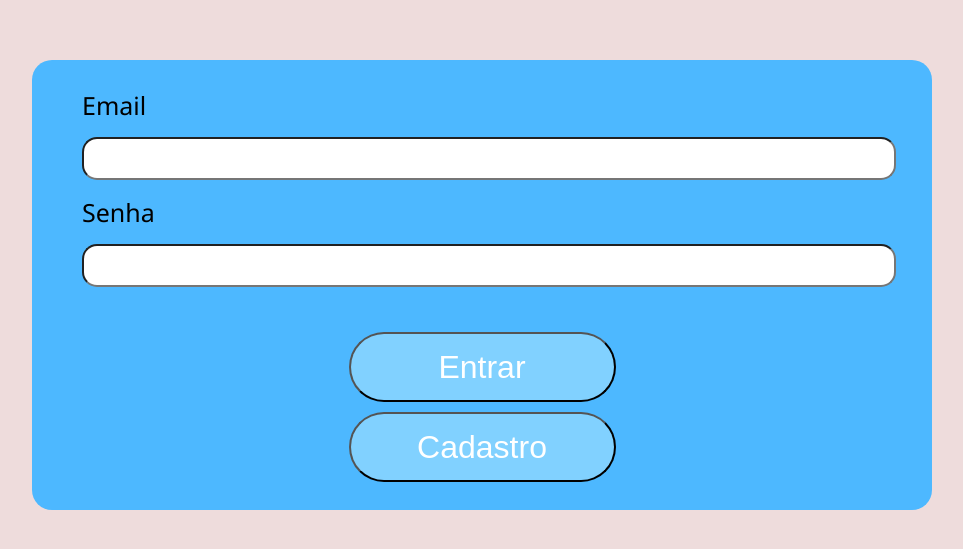
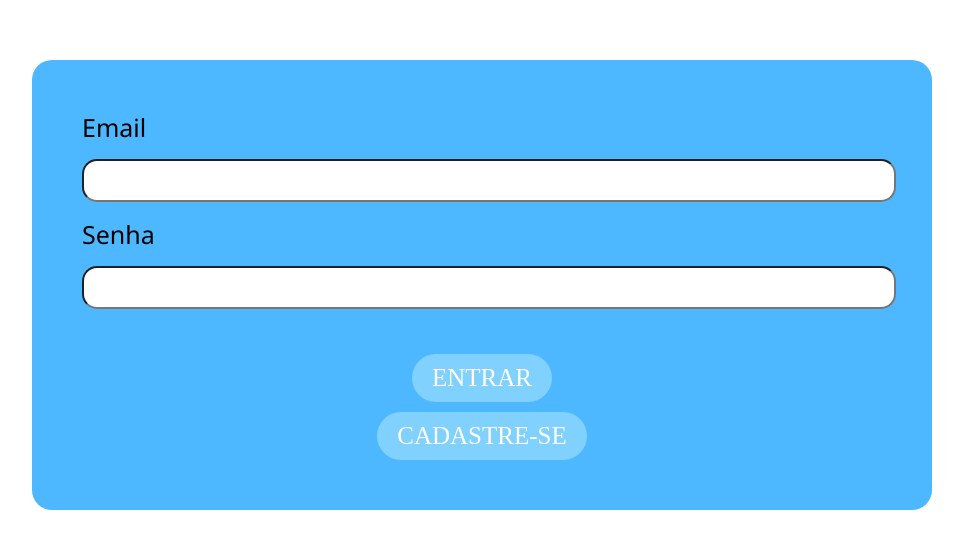
Before and after one commit to PAS16/sistema-chamado, a plain HTML site: page login.html in a window 1280 px wide. Shown: the part 115-664 px from the top of the page, without its empty margins (158-1121 px from the left). Drawn offline with Linux system fonts and the light colour scheme.

Commit message:
atualização

```diff
--- a/css/cadastro.css
+++ b/css/cadastro.css
@@ -7,7 +7,7 @@
 .container{
     display: flex;
     margin-left: 30%;
-    gap: 50px;
+    gap: 70px;
     align-items: center;
     height: 100vh;
 }
@@ -18,7 +18,7 @@ form{
     flex-direction: column;
     padding: 40px;
     border-radius: 60px;
-    gap: 5px;
+    gap: 10px;
 
 }
 
@@ -35,13 +35,14 @@ input{
     border: 0px;
 }
 
-button{
+a {
+        padding: 10px 20px;
         background-color: #81d1ff;
         width: 267px;
-    height: 30px;
         font-size: 20px;
         color: #FFFFFF;
         border-radius: 80px;
-    border: 0px;
-   align-items: self-end;
+        text-align: center;
+        text-decoration: none;
+        display: inline-block;
       }
--- /dev/null
+++ b/css/home.css
@@ -0,0 +1,32 @@
+* {
+    padding: 0;
+    margin: 0;
+    box-sizing: border-box;
+
+}
+
+body {
+    display: flex;
+    justify-content: center;
+    align-items: center;
+    height: 100vh;
+
+}
+
+h1, h2, p {
+    font-family: 'Segoe UI', Tahoma, Geneva, Verdana, sans-serif;
+}
+
+span {
+    display: block;
+}
+
+button{
+    background-color: ;
+    color: ;
+    font-size: 15px;
+    font-weight: bold;
+    padding: 15px;
+    border-radius: 60px;
+    border: 8px;
+}
--- a/css/style.css
+++ b/css/style.css
@@ -5,7 +5,7 @@
 }
 
 body{
-    background-color: #EEDCDC;
+    background-color: #ffffff;
     display: flex;
     justify-content: center;
     align-items: center;
--- a/index.html
+++ b/login.html
@@ -7,14 +7,17 @@
     <link rel="stylesheet" href="css/style.css">
 </head>
 <body>
+
     <form action="" method="post">
         <label for="email">Email</label>
         <input type="text"name="" id="">
         <label for="senha">Senha</label>
         <input type="password"name="Senha" id="">
         <div class="botao">
-            <button>Entrar</button>
-            <a href="cadastro.html"> <button> Cadastro </button> </a>
+            <a href="login.html" style="padding: 10px 20px; background-color:#81d1ff; color: white; text-decoration: none;  border-radius: 80px;">ENTRAR</a>
+
+            <a href="cadastro.html" style="padding: 10px 20px; background-color:#81d1ff; color: white; text-decoration: none; border-radius: 80px;">CADASTRE-SE</a>
+
         </div>
 
 
```
Also changed, not shown: cadastro.html (+3 -2 lines), home.html (added, +23 -0 lines), images/welcome.png (added). Lines whose indentation alone changed are shown as unchanged.
